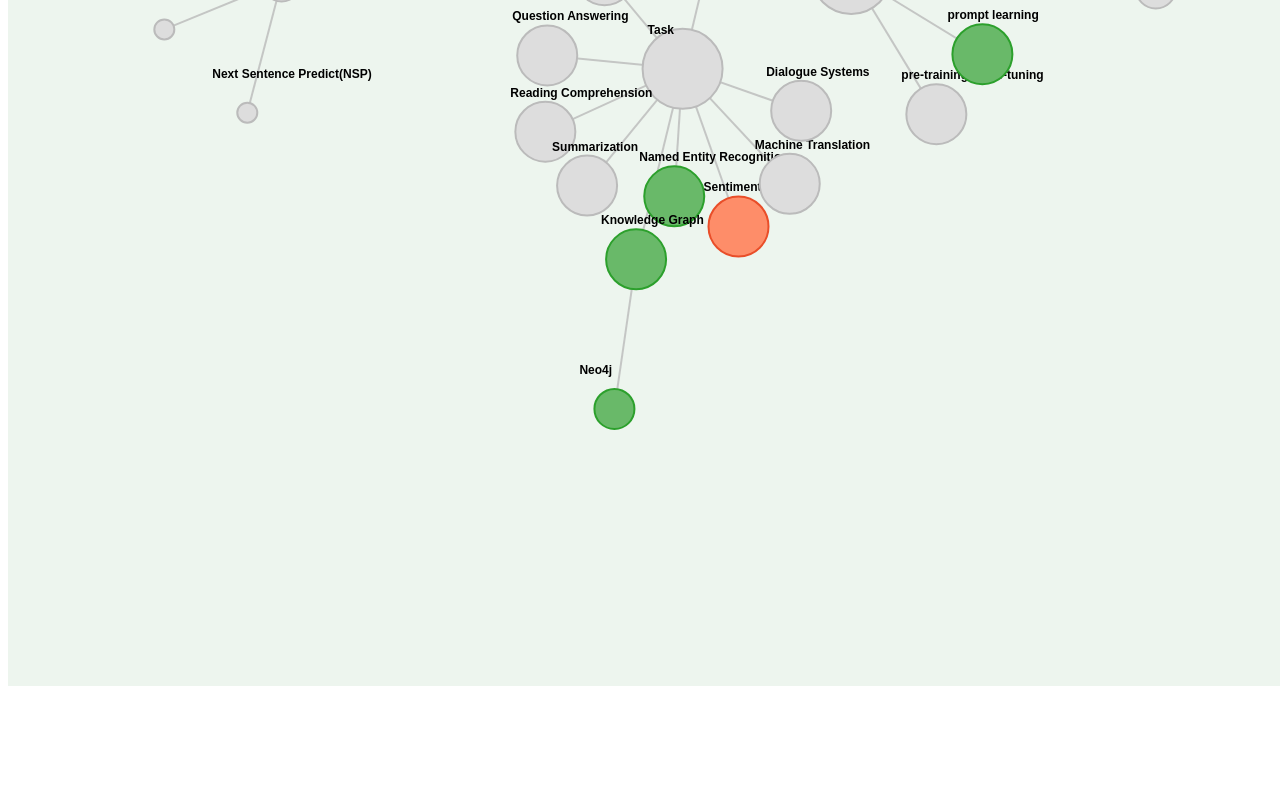
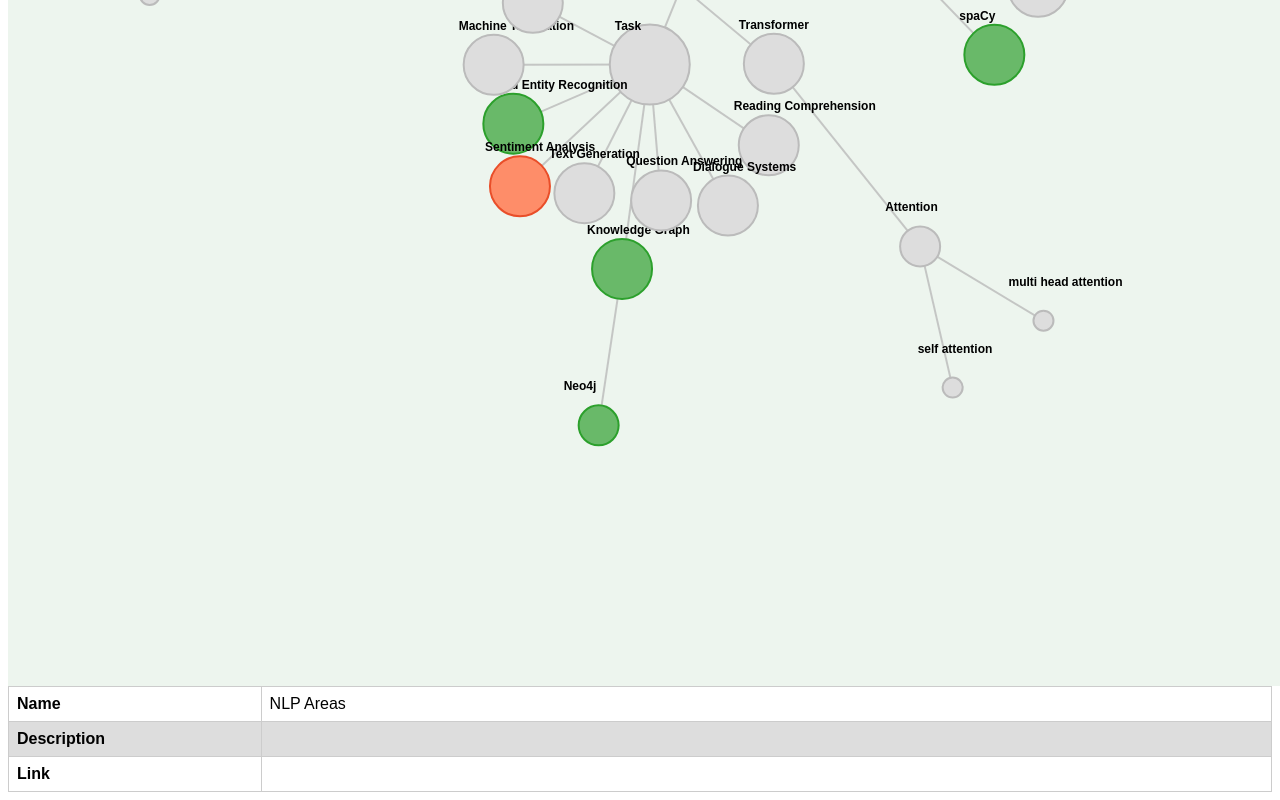
Before and after one commit to yuezhaoBJ/KnowledgeGraph, a plain HTML site: page docs/index.html in a window 1280 px wide. Shown: the part 885-1685 px from the top of the page. Before the commit the page ends 1579 px from the top, so only its background shows below. Drawn offline with Linux system fonts and the light colour scheme.

Commit message:
update data.

```diff
--- a/docs/data/areas.json
+++ b/docs/data/areas.json
@@ -3,10 +3,16 @@
         "lable": "Basic",
         "description": "NLP领域相关的理论知识",
         "status": "researched",
-        "areas": [
+        "links": [
+            {
+                "source": "Yue's share PPT",
+                "url": "https://esriis.sharepoint.com/:p:/r/teams/beijing-C3-NLP/Shared%20Documents/C3-N%20L%20P/01Projects/nlp%20basic.pptx?d=w5fd8643fbe5e4eccb3891b0211aeed15&csf=1&web=1&e=xNx9NC"
+            }
+        ],
+               "areas": [
             {
                 "lable": "HMM",
-                "description": "隐马尔可夫模型（Hidden Markov Model），是统计模型，它用来描述一个含有隐含未知参数的马尔可夫过程",
+                "description": "隐马尔可夫模型（Hidden Markov Model),是统计模型,它用来描述一个含有隐含未知参数的马尔可夫过程",
                 "links": [
                     {
                         "source": "wikipedia",
@@ -26,7 +32,7 @@
                 "areas": [
                     {
                         "lable": "LSTM",
-                        "description": "Long Short-Term Memory: 长短期记忆, 是一种时间循环神经网络（RNN）。由于独特的设计结构，LSTM适合于处理和预测时间序列中间隔和延迟非常长的重要事件",
+                        "description": "Long Short-Term Memory: 长短期记忆, 是一种时间循环神经网络（RNN)。由于独特的设计结构,LSTM适合于处理和预测时间序列中间隔和延迟非常长的重要事件",
                         "links": [
                             {
                                 "source": "wikipedia",
@@ -38,7 +44,7 @@
             },
             {
                 "lable": "Feedforward Neural Network",
-                "description": "前馈神经网络（英文：Feedforward Neural Network），为人工智能领域中，最早发明的简单人工神经网络类型。在它内部，参数从输入层向输出层单向传播。有异于循环神经网络，它的内部不会构成有向环",
+                "description": "前馈神经网络(英文:Feedforward Neural Network),为人工智能领域中,最早发明的简单人工神经网络类型。在它内部,参数从输入层向输出层单向传播。有异于循环神经网络,它的内部不会构成有向环",
                 "links": [
                     {
                         "source": "wikipedia",
@@ -74,6 +80,25 @@
         ]
     },
     {
+        "lable": "Frameworks/Tools",
+        "description": "用于实现NLP相关任务的工具或框架",
+        "areas": [
+            {
+                "lable": "spaCy",
+                "status": "researched",
+                "links": [
+                    {
+                        "source": "spaCy tutorial",
+                        "url": " https://course.spacy.io/en/chapter1"
+                    }
+                ]
+            },
+            {
+                "lable": "tensorflow"
+            }
+        ]
+    },
+    {
         "lable": "Paradigms",
         "areas": [
             {
@@ -82,7 +107,13 @@
             {
                 "lable": "prompt learning",
                 "status": "researched",
-                "description":"基于模板提示的学习, 是NLP当前应用的热门方向。"
+                "description": "基于模板提示的学习, 是NLP当前应用的热门方向。",
+                "links": [
+                    {
+                        "source": "Yue's share PPT",
+                        "url": "https://teams.microsoft.com/dl/launcher/launcher.html?url=%2F_%23%2Fl%2Fmessage%2F19%3A16cc8d227d7344579125b6117bda1b6e%40thread.skype%2F1642734567909%3FtenantId%3Daee6e3c9-711e-4c7c-bd27-04f2307db20d%26groupId%3D64d4d2da-f4b7-4bf1-96b0-4e6c40173bcd%26parentMessageId%3D1642734567909%26teamName%3DBeijing%2520R%2526D%2520Center%26channelName%3DTech%2520Share%26createdTime%3D1642734567909&type=message&deeplinkId=468f65c2-68c7-422a-a5a7-578079c9cf09&directDl=true&msLaunch=true&enableMobilePage=true&suppressPrompt=true"
+                    }
+                ]
             }
         ]
     },
@@ -139,10 +170,16 @@
             {
                 "lable": "Knowledge Graph",
                 "status": "researched",
+                "links": [
+                    {
+                        "source": "kaggle demo for Knowledge Graph",
+                        "url": "https://www.kaggle.com/pavansanagapati/knowledge-graph-nlp-tutorial-bert-spacy-nltk"
+                    }
+                ],
                 "areas": [
                     {
                         "lable": "Neo4j",
-                        "description": "一个图数据库库,用来存储实体关系,可以检索",
+                        "description": "一个图数据库库,用来存储实体关系。可以从某个节点出发,检索相关内容。",
                         "status": "researched"
                     }
                 ]
--- a/docs/index.html
+++ b/docs/index.html
@@ -15,6 +15,18 @@
 	<div id="topomap" style="margin: 0 auto;">
 	</div>
 	<table>
+		<tr>
+			<td>Name</td>
+			<td>NLP Areas</td>
+		</tr>
+		<tr>
+			<td>Description</td>
+			<td></td>
+		</tr>
+		<tr>
+			<td>Link</td>
+			<td></td>
+		</tr>
 	</table>
 </body>
 <script type="text/javascript" src="js/dataUtils.js"></script>
@@ -43,17 +55,17 @@
 						</tr>
 						<tr>
 							<td>Status</td>
-							<td>${t?.prop?.status||'not started'}</td>
+							<td>${t?.prop?.status || ''}</td>
 						</tr>
 						<tr>
 							<td>Description</td>
-							<td>${t?.prop?.description||''}</td>
+							<td>${t?.prop?.description || ''}</td>
 						</tr>
 						<tr>
 							<td>Link</td>
-							<td>${t?.prop?.links?.map((item)=>{
-								return `<a href="${item.url}" target="_blank">${item.source}</a>`
-							}).join(', ')||''}</td>
+							<td>${t?.prop?.links?.map((item) => {
+							return `<a href="${item.url}" target="_blank">${item.source}</a>`
+						}).join('<br>') || ''}</td>
 						</tr>`;
 					var nodeX = JSON.parse(JSON.stringify(t.x));
 					var nodeY = JSON.parse(JSON.stringify(t.y));
```
